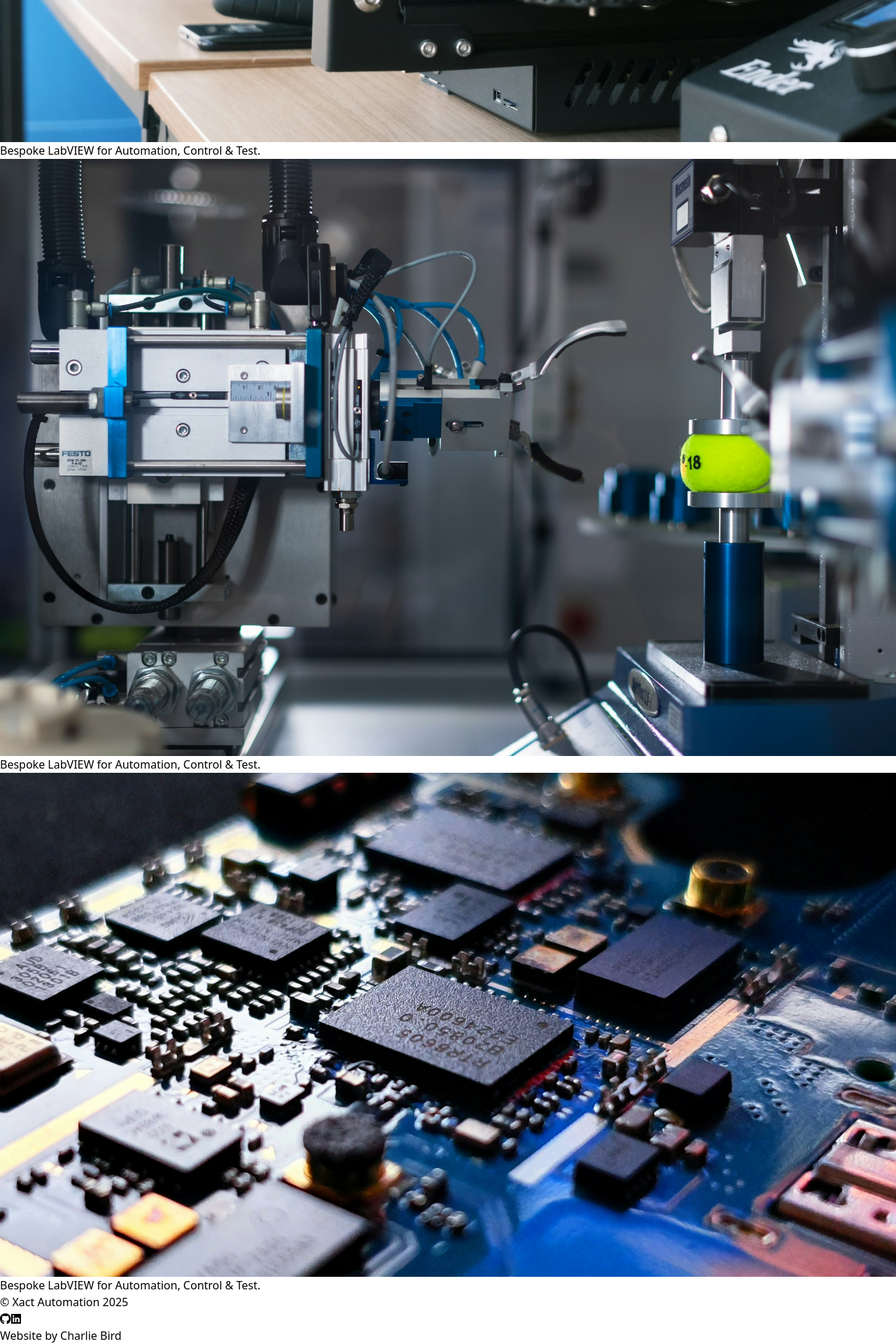
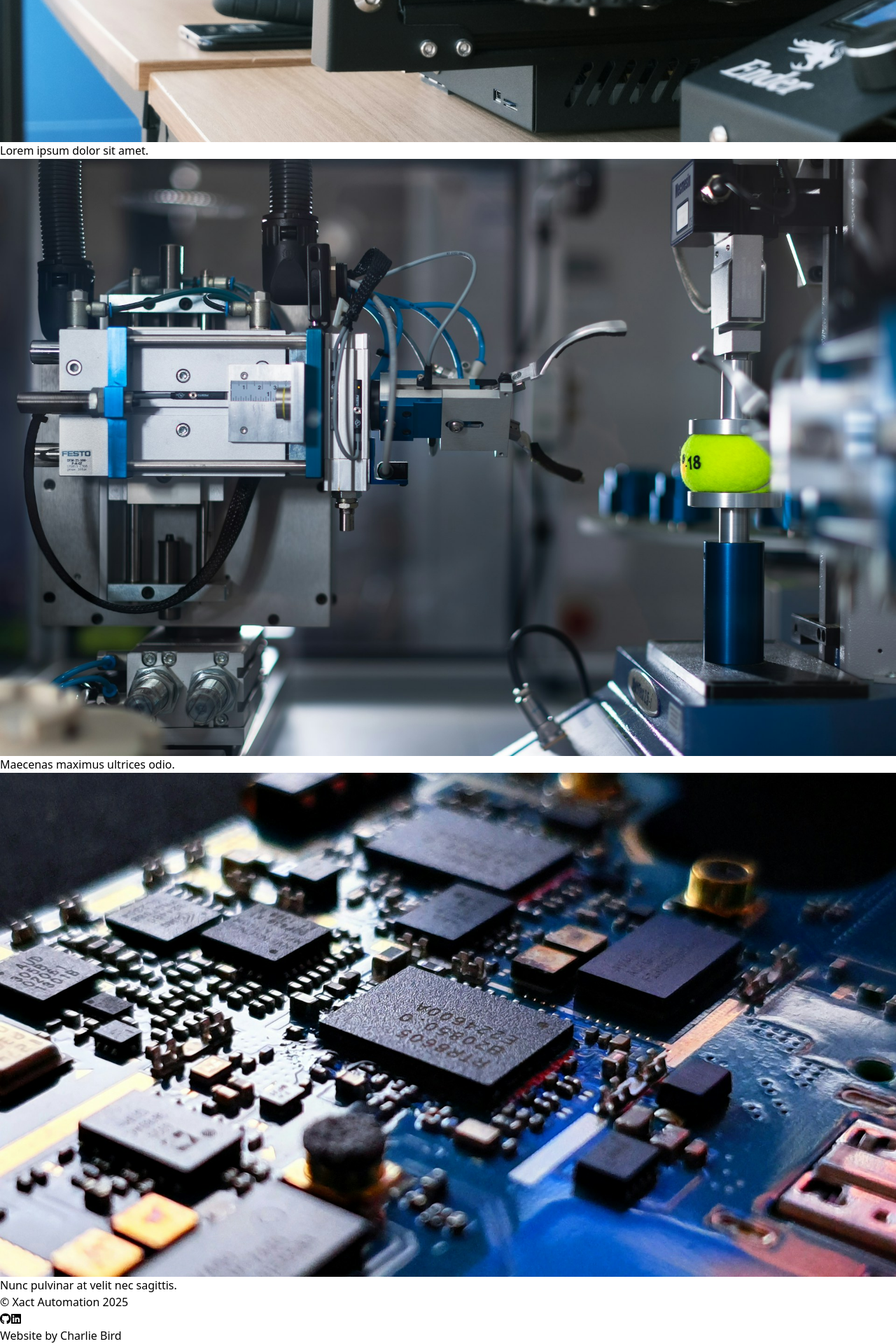
Before and after one commit to cbvvrd/xact-dev, a React (Vite) app: page / in a window 1280 px wide. Shown: the part 1921-3841 px from the top of the page at 70% size. Built offline with nearby package versions, Linux system fonts and the light colour scheme.

Commit message:
working on styling for gallery

```diff
--- a/public/galleryData.json
+++ b/public/galleryData.json
@@ -2,19 +2,23 @@
     "gallery": [
         {
             "id": 1,
-            "image": "images/glenn-carstens-peters-npxXWgQ33ZQ-unsplash.jpg"
+            "image": "images/glenn-carstens-peters-npxXWgQ33ZQ-unsplash.jpg",
+            "text": "Bespoke LabVIEW for Automation, Control & Test."
         },
         {
             "id": 2,
-            "image": "images/minku-kang-aCniNTiIFd8-unsplash.jpg"
+            "image": "images/minku-kang-aCniNTiIFd8-unsplash.jpg",
+            "text": "Lorem ipsum dolor sit amet."
         },
         {
             "id": 3,
-            "image": "images/thisisengineering-nyAzMQ6Ejgs-unsplash.jpg"
+            "image": "images/thisisengineering-nyAzMQ6Ejgs-unsplash.jpg",
+            "text": "Maecenas maximus ultrices odio."
         },
         {
             "id": 4,
-            "image": "public/images/yogesh-phuyal-mjwGKmwkDDA-unsplash.jpg"
+            "image": "public/images/yogesh-phuyal-mjwGKmwkDDA-unsplash.jpg",
+            "text": "Nunc pulvinar at velit nec sagittis."
         }
     ]
 }
--- a/src/components/Footer/index.jsx
+++ b/src/components/Footer/index.jsx
@@ -6,7 +6,7 @@ import { Link } from "react-router-dom";
 function Footer() {
     return (
         <>
-            <footer className="fixed bottom-0 w-full flex justify-around bg-slate-300 border-t border-black text-sm py-5 md:justify-between md: px-7">
+            <footer className="w-full flex justify-around bg-slate-300 border-t border-black text-sm py-5 md:justify-between md: px-7">
                 <div>
                     {/* <p onClick={() => window.scrollTo({ top: 0 })}>Top</p> */}
                     <p>&copy; Xact Automation 2025</p>
--- a/src/components/Gallery/index.jsx
+++ b/src/components/Gallery/index.jsx
@@ -17,11 +17,11 @@ function Gallery() {
 
     return (
         <>
-            <div className="overflow-x-scroll whitespace-nowrap h-64">
+            <div className="overflow-x-scroll whitespace-nowrap h-64 md:h-[32rem]">
                 {gallery.map(item =>
-                    <div className="relative inline-block text-center">
-                        <img src={item.image} />
-                        <p className="absolute top-1/4  text-wrap text-white bg-black bg-opacity-35 font-bold text-3xl">Bespoke LabVIEW for Automation, Control & Test.</p>
+                    <div className="relative inline-block text-center md:w-screen ">
+                        <img src={item.image} className="object-cover h-64 md:h-[30rem] md:w-screen" />
+                        <p className="absolute top-1/4 md:left-1/4 py-2 text-wrap text-white bg-black bg-opacity-40 font-bold text-3xl">{item.text}</p>
                     </div>
                 )}
             </div>
```
